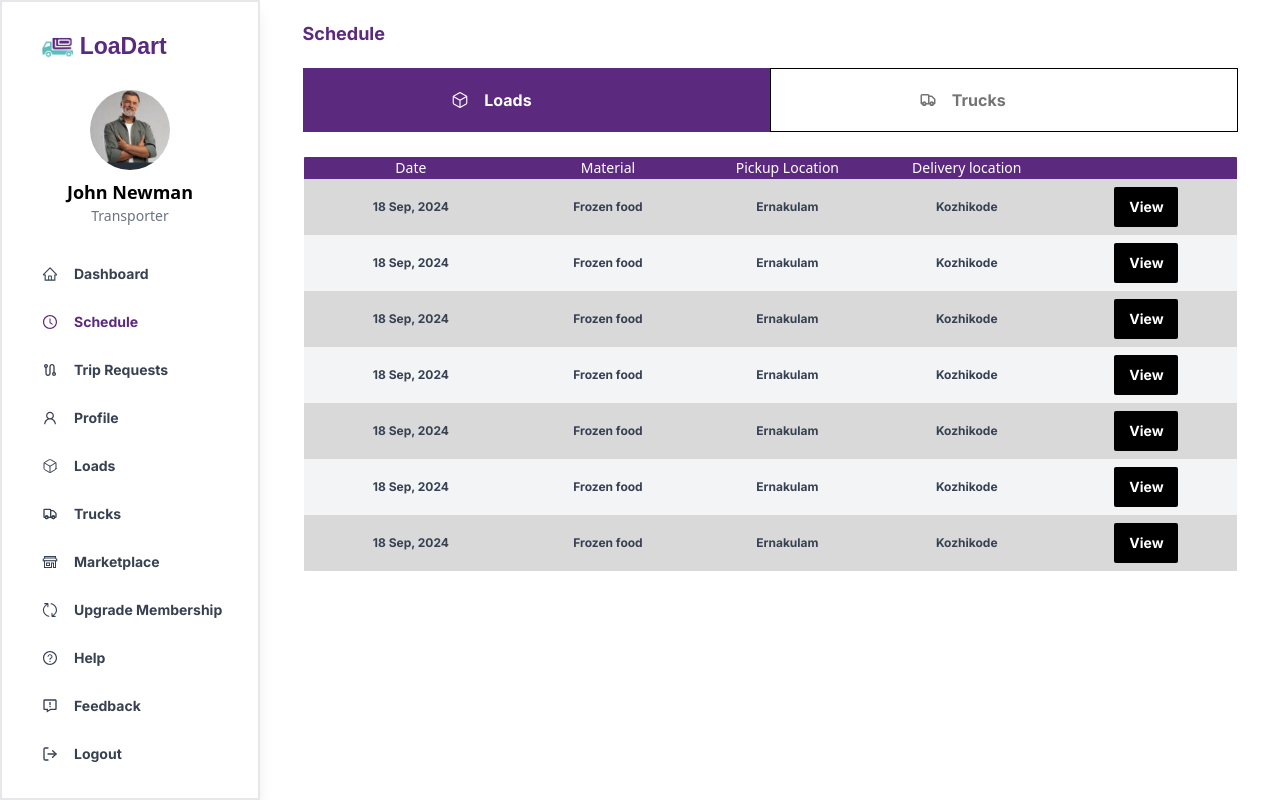
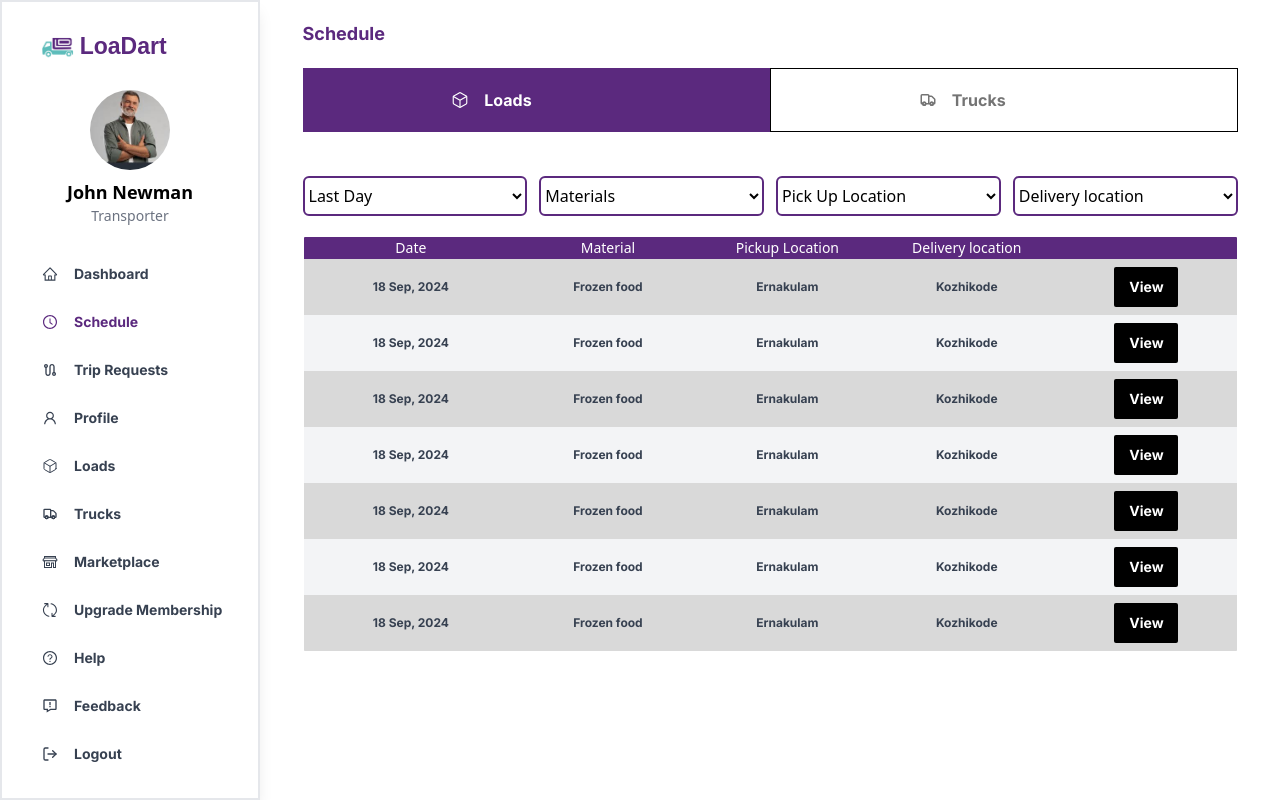
Before and after one commit to nihalmohd/LoaDart, a React (Vite) app: page /Transpoter/Dashboard in a window 1280 px wide. Both pictures are taken after a click on the link "Schedule". Built offline with nearby package versions, Linux system fonts and the light colour scheme.

Commit message:
filter is over

```diff
--- a/src/assets/components/Transpoter/Schedule/Load/ScheduleLoadTable.jsx
+++ b/src/assets/components/Transpoter/Schedule/Load/ScheduleLoadTable.jsx
@@ -4,6 +4,74 @@ const ScheduleLoadTable = () => {
   return (
       <div>
           <div className="w-full  mx-auto r">
+            <div className="w-full h-20  grid grid-cols-4 gap-3">
+                <div className="w-full h-10 border-2 border-[#5B297E] rounded-md mt-5 felx justify-center items-center">
+                    <select name="" id="" className='bg-transparent w-full h-full flex justify-center items-center focus:outline-none '>
+                    <option value="Last Day">Last Day</option>
+                    <option value="Last 15 Days">Last 15 Days</option>
+                    <option value="Last 30 Days">Last 30 Days</option>
+                    <option value="Last Quater">Last Quater</option>
+                    <option value="Last Year">Last Year</option>
+                    </select>
+                </div>
+                <div className="w-full h-10 border-2 border-[#5B297E] rounded-md mt-5 felx justify-center items-center">
+                    <select name="" id="" className='bg-transparent w-full h-full flex justify-center items-center focus:outline-none '>
+                    <option value="">Materials</option>
+                          <option value="Auto Parts">Auto Parts</option>
+                          <option value="Bardana Jute">Bardana Jute</option>
+                          <option value="Building materials">Building materials</option>
+                          <option value="Cement">Cement</option>
+                          <option value="Chemicals">Chemicals</option>
+                          <option value="Coal and Ash">Coal and Ash</option>
+                          <option value="Container">Container</option>
+                          <option value="Cotten">Cotten</option>
+                          <option value="Cotton Seed">Cotton Seed</option>
+                          <option value="Electronics Consumer Durables">Electronics Consumer Durables</option>
+                          <option value="Fertilizers">Fertilizers</option>
+                          <option value="Fruits and Vegetables">Fruits and Vegetables</option>
+                          <option value="Furniture and Wood Products">Furniture and Wood Products</option>
+                          <option value="House Hold Goods">House Hold Goods</option>
+                          <option value="Industrial Equipments">Industrial Equipments</option>
+                          <option value="Iron Sheets or Bars or Scraps">Iron Sheets or Bars or Scraps</option>
+                          <option value="Liquids in Drums">Liquids in Drums</option>
+                          <option value="Liquids or Oil">Liquids or Oil</option>
+                          <option value="Machinery new">Machinery new</option>
+                          <option value="Machinery old">Machinery old</option>
+                          <option value="Medicals">Medicals</option>
+                          <option value="Metals">Metals</option>
+                          <option value="Mill Jute Oil">Mill Jute Oil</option>
+                          <option value="others">Others</option>
+                          <option value="Packaging & Containers">Packaging & Containers</option>
+                          <option value="Packed Food">Packed Food</option>
+                          <option value="Pen">Pen</option>
+                          <option value="Plastic">Plastic</option>
+                          <option value="Plastic Pipes Or Other products">Plastic Pipes Or Other Products</option>
+                          <option value="Powder Bages">Powder Bags</option>
+                          <option value="Printed Books or Paper Rolls">Printed Books or Paper Rolls</option>
+                          <option value="Refrigerated goods">Refrigerated Goods</option>
+                          <option value="Rice or wheat or Agriculture Products">Rice, Wheat, or Agriculture Products</option>
+                          <option value="Scrap">Scrap</option>
+                          <option value="Spices">Spices</option>
+                          <option value="Textails">Textiles</option>
+                          <option value="Tyre and Rubber Products">Tyre and Rubber Products</option>
+                          <option value="Vehicles or Car">Vehicles or Car</option>
+                    </select>
+                </div>
+                <div className="w-full h-10 border-2 border-[#5B297E] rounded-md mt-5 felx justify-center items-center">
+                    <select name="" id="" className='bg-transparent w-full h-full flex justify-center items-center focus:outline-none '>
+                    <option value="">Pick Up Location</option>
+                    <option value="Erankulam">Eranakulam</option>
+
+                    </select>
+                </div>
+                <div className="w-full h-10 border-2 border-[#5B297E] rounded-md mt-5 felx justify-center items-center">
+                    <select name="" id="" className='bg-transparent w-full h-full flex justify-center items-center focus:outline-none '>
+                    <option value="">Delivery location</option>
+                    <option value="Kozhikode">Kozhikode</option>
+
+                    </select>
+                </div>
+            </div>
               <div className="w-full h-full flex justify-center items-center">
 
                   <table className="min-w-full border border-gray-200 rounded-sm overflow-hidden ">
--- a/src/assets/components/Transpoter/Schedule/Truck/ScheduleTruckTable.jsx
+++ b/src/assets/components/Transpoter/Schedule/Truck/ScheduleTruckTable.jsx
@@ -4,6 +4,38 @@ const ScheduleTruckTable = () => {
   return (
     <div>
         <div className="w-full  mx-auto r">
+        <div className="w-full h-20  grid grid-cols-4 gap-3">
+                <div className="w-full h-10 border-2 border-[#5B297E] rounded-md mt-5 felx justify-center items-center">
+                    <select name="" id="" className='bg-transparent w-full h-full flex justify-center items-center focus:outline-none '>
+                    <option value="Last Day">Last Day</option>
+                    <option value="Last 15 Days">Last 15 Days</option>
+                    <option value="Last 30 Days">Last 30 Days</option>
+                    <option value="Last Quater">Last Quater</option>
+                    <option value="Last Year">Last Year</option>
+                    </select>
+                </div>
+                <div className="w-full h-10 border-2 border-[#5B297E] rounded-md mt-5 felx justify-center items-center">
+                    <select name="" id="" className='bg-transparent w-full h-full flex justify-center items-center focus:outline-none '>
+                    <option value="">Vehicle Registration</option>
+                    <option value="">KL 07 AX  1234 5678 90 ABC</option>
+
+                    </select>
+                </div>
+                <div className="w-full h-10 border-2 border-[#5B297E] rounded-md mt-5 felx justify-center items-center">
+                    <select name="" id="" className='bg-transparent w-full h-full flex justify-center items-center focus:outline-none '>
+                    <option value="">Pick Up Location</option>
+                    <option value="Erankulam">Eranakulam</option>
+
+                    </select>
+                </div>
+                <div className="w-full h-10 border-2 border-[#5B297E] rounded-md mt-5 felx justify-center items-center">
+                    <select name="" id="" className='bg-transparent w-full h-full flex justify-center items-center focus:outline-none '>
+                    <option value="">Delivery location</option>
+                    <option value="Kozhikode">Kozhikode</option>
+
+                    </select>
+                </div>
+            </div>
               <div className="w-full h-full flex justify-center items-center">
 
                   <table className="min-w-full border border-gray-200 rounded-sm overflow-hidden ">
```
